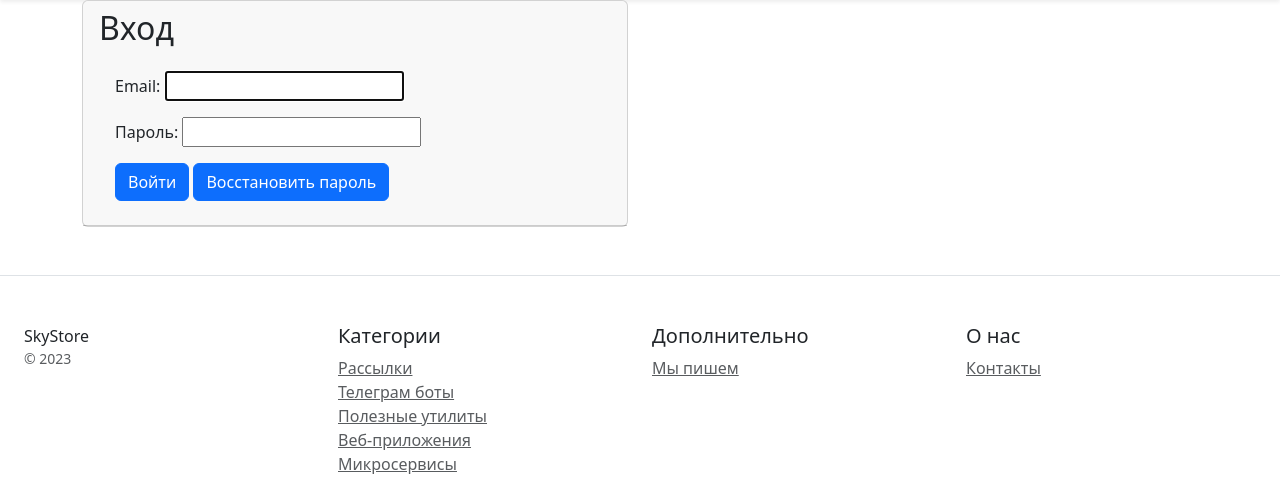
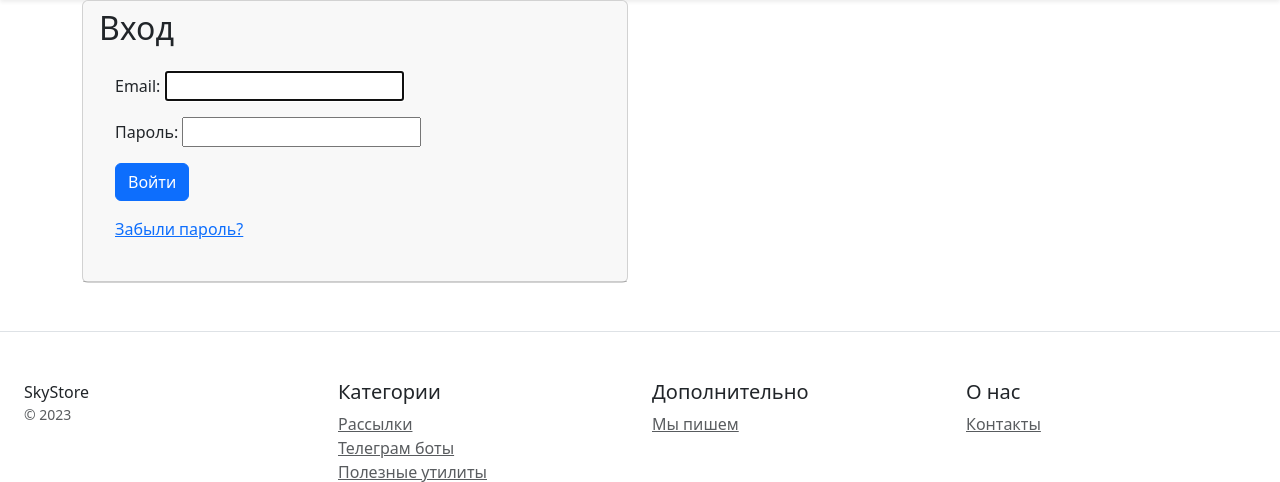
Before and after one commit to Shepo0T/home_work19.2_Upit, a Django app: page /users/ in a window 1280 px wide. Shown: the part 56-538 px from the top of the page. Run offline with Django 5.2, Linux system fonts and the light colour scheme.

Commit message:
правка шаблона под сброс пароля

```diff
--- a/users/templates/login.html
+++ b/users/templates/login.html
@@ -17,9 +17,8 @@
                         <button type="submit" class="btn btn-primary">
                             Войти
                         </button>
-                        <button type="submit" class="btn btn-primary">
-                            Восстановить пароль
-                        </button>
+                        </p><a href="{% url 'users:password_reset' %}" class="d-inline-flex gap-1">Забыли
+                        пароль?</a></p>
                     </div>
                 </div>
             </div>
```
